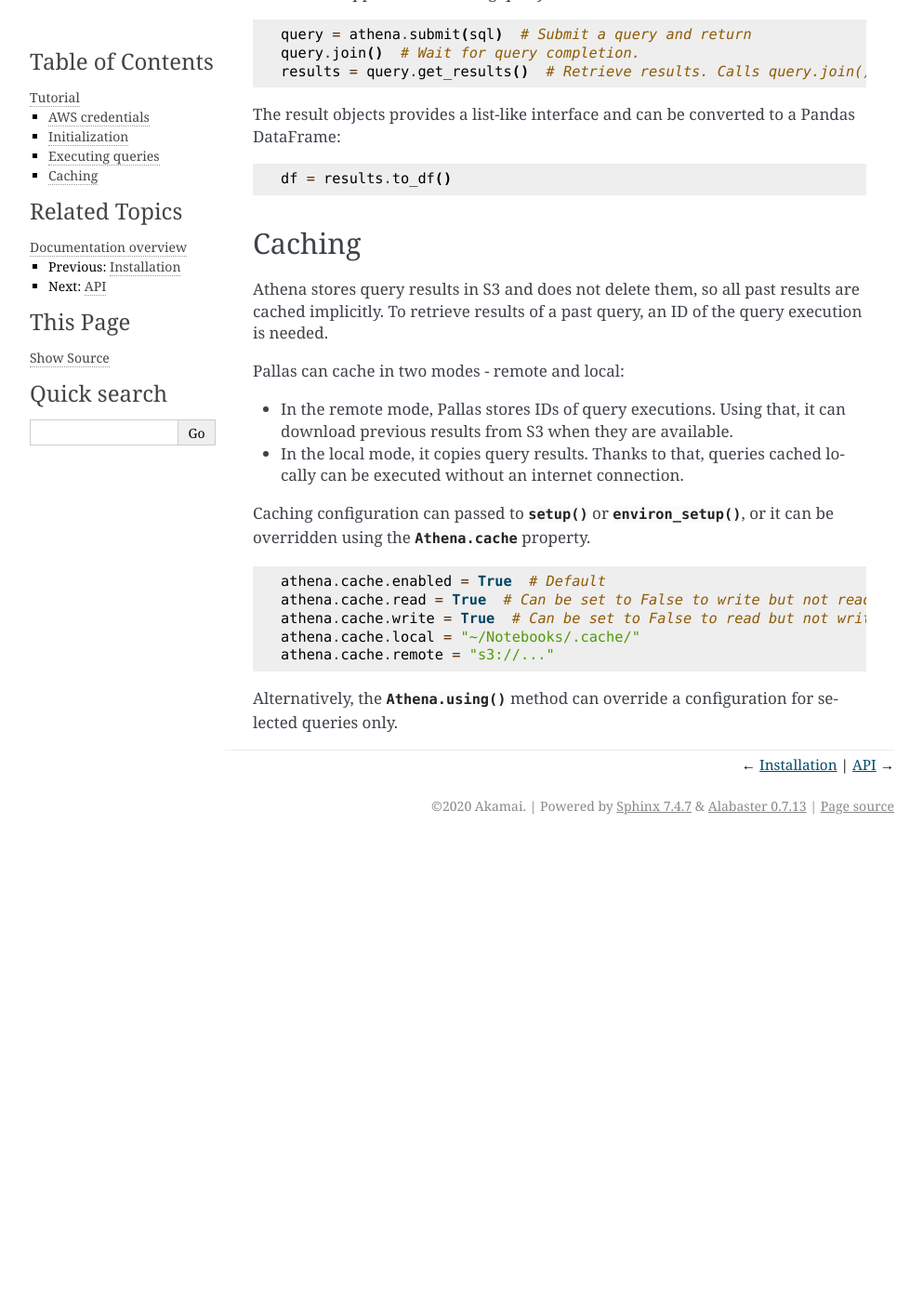
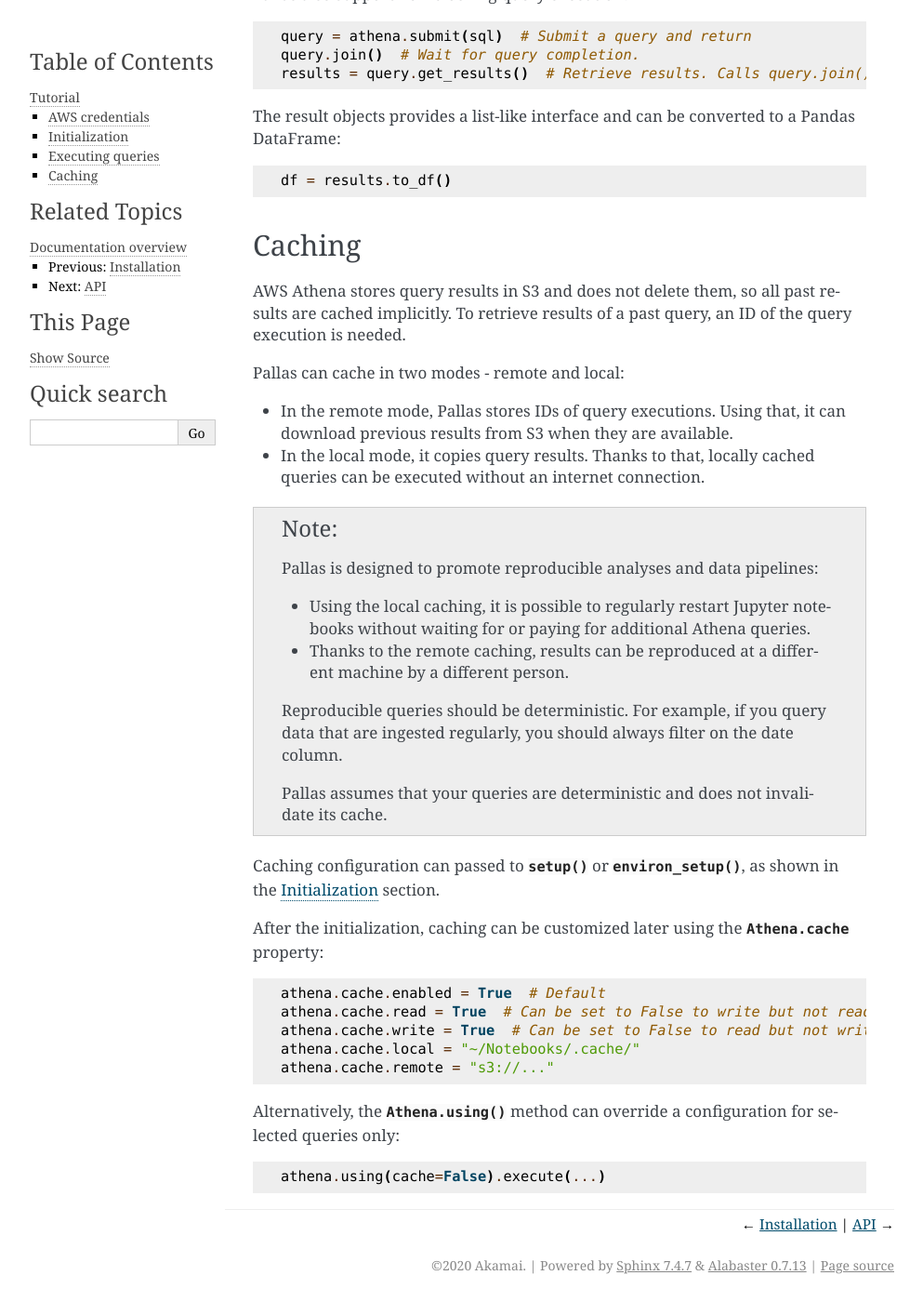
Before and after one commit to akamai/pallas, a Sphinx documentation site: the page built from docs/tutorial.rst, in a window 1280 px wide and 1400 px high, scrolled down 1781 px. Shown: the whole window at 93% size, without its empty margins (148-1141 px from the left). Built offline with Sphinx 7.4.7, drawn with Linux system fonts in a browser that asks for light colours; before the commit the page ends 2687 px from its top, so only the background shows below that; some of the changed text lies outside the part shown.

Commit message:
Improve docs, mainly the caching section.

```diff
--- a/docs/api.rst
+++ b/docs/api.rst
@@ -78,7 +78,7 @@ Caching
 Exceptions
 ----------
 
-Pallas can raise :class:`AthenaQueryError` when a query fails.
+Pallas can raise :class:`.AthenaQueryError` when a query fails.
 For transport errors (typically connectivity problems or authorization failures),
 :mod:`boto3` exceptions bubble unmodified.
 
--- a/docs/tutorial.rst
+++ b/docs/tutorial.rst
@@ -60,8 +59,8 @@ All arguments are optional.
     )
 
 
-To avoid hardcoded configuration values,
-the :func:`.environ_setup` function can be setup from environment variables,
+To avoid hardcoded configuration values, the :func:`.environ_setup` function
+can initialize :class:`.Athena` from environment variables,
 corresponding to arguments in the previous example:
 
 .. code-block:: shell
@@ -81,8 +80,8 @@ corresponding to arguments in the previous example:
     athena = pallas.environ_setup()
 
 
-Python standard logging can be configured to monitor query status,
-including estimated query price:
+We recommend to configure Python standard logging to monitor a query status,
+including an estimated query price:
 
 .. code-block:: python
 
@@ -119,7 +118,7 @@ and can be converted to a Pandas DataFrame:
 Caching
 -------
 
-Athena stores query results in S3 and does not delete them, so all past results are cached implicitly.
+AWS Athena stores query results in S3 and does not delete them, so all past results are cached implicitly.
 To retrieve results of a past query, an ID of the query execution is needed.
 
 Pallas can cache in two modes - remote and local:
@@ -127,10 +126,29 @@ Pallas can cache in two modes - remote and local:
 - In the remote mode, Pallas stores IDs of query executions.
   Using that, it can download previous results from S3 when they are available.
 - In the local mode, it copies query results. Thanks to that,
-  queries cached locally can be executed without an internet connection.
+  locally cached queries can be executed without an internet connection.
+
+.. note::
+
+    Pallas is designed to promote reproducible analyses and data pipelines:
+
+    - Using the local caching, it is possible to regularly restart Jupyter
+      notebooks without waiting for or paying for additional Athena queries.
+    - Thanks to the remote caching, results can be reproduced at a different
+      machine by a different person.
+
+    Reproducible queries should be deterministic.
+    For example, if you query data that are ingested regularly,
+    you should always filter on the date column.
+
+    Pallas assumes that your queries are deterministic
+    and does not invalidate its cache.
+
 
 Caching configuration can passed to :func:`.setup` or :func:`.environ_setup`,
-or it can be overridden using the :attr:`.Athena.cache` property.
+as shown in the `Initialization`_ section.
+
+After the initialization, caching can be customized later using the :attr:`.Athena.cache` property:
 
 .. code-block:: python
 
@@ -141,4 +159,8 @@ or it can be overridden using the :attr:`.Athena.cache` property.
     athena.cache.remote = "s3://..."
 
 Alternatively, the :meth:`.Athena.using` method can override a configuration
-for selected queries only.
+for selected queries only:
+
+.. code-block:: python
+
+    athena.using(cache=False).execute(...)
```
Also changed, not shown: other parts of docs/tutorial.rst (+1 -2 lines).
